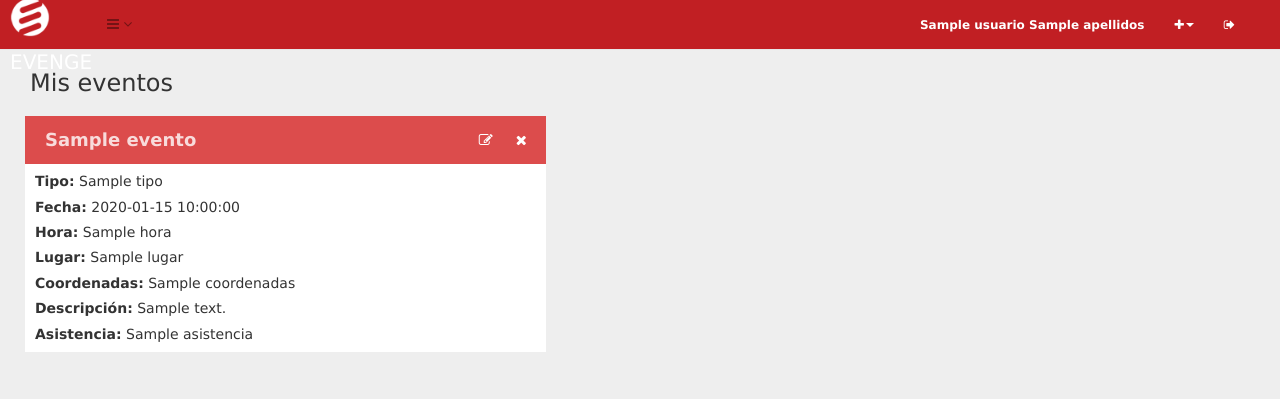
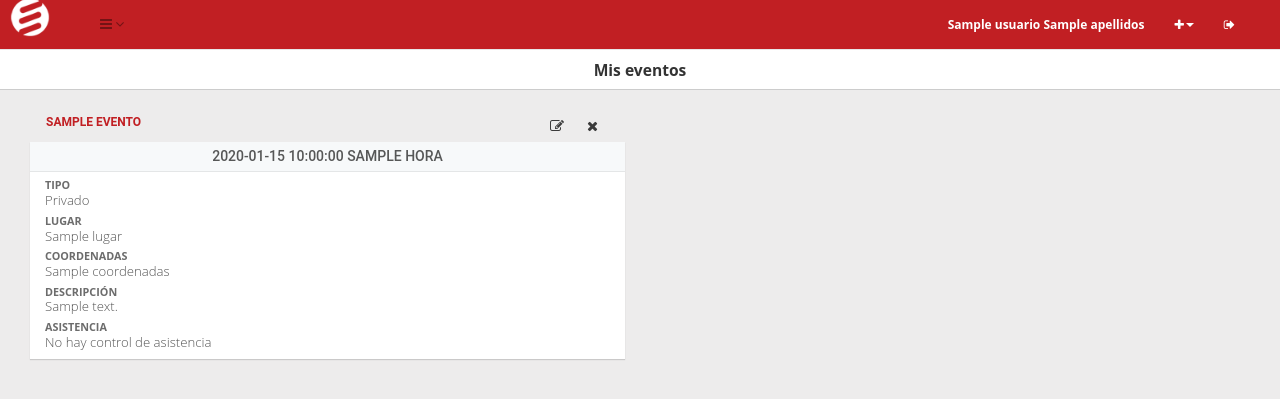
Before and after one commit to evenge/EVENGE, a Python web app: template templates/templateMyEvents.html in a window 1280 px wide. Shown: the top 399 px of the page. Run offline with Jinja, Linux system fonts and the light colour scheme; the template is opened without the code that fills it: most values are stand-ins (such as "Sample title", 1, 10 or a date in 2020); some libraries are stand-ins or nearby versions.

Commit message:
Commit grande con múltiples funcionalidades explicados en el pull

```diff
--- a/_dt/css/main.css
+++ b/_dt/css/main.css
@@ -21,8 +21,8 @@ GNU General Public License for more details.
   background: rgba(193, 31, 35, 0.62);
 }
 
-a {
-  color: #c11f23;
+a,
+button {
   -o-transition:.5s;
   -ms-transition:.5s;
   -moz-transition:.5s;
@@ -30,9 +30,20 @@ a {
   transition:.5s;
 }
 
+a {
+  color: #c11f23;
+}
+
 a:hover {
   color: #781316;
   text-decoration: none;
+}
+
+button:focus,
+button.active,
+a:focus {
+  border-color: none;
+  color: none;
 }
 
 html {
@@ -41,9 +52,9 @@ html {
 }
 
 body {
-  font-family: verdana;
+  font-family: "Open Sans", "Helvetica Neue", Helvetica, Arial, sans-serif;
   font-size: 12px;
-  background-color: #eee;
+  background-color: #edecec;
   margin-bottom: 50px;
   padding-top: 50px;
 }
@@ -479,42 +593,110 @@ form .btn-form:focus {
 /*************************************************/
 /****************** myEvents style ***************/
 /*************************************************/
-.evento-miseventos{
-  padding:0px;
-  margin:10px;
-  background:white;
+.title {
+  background: white;
+  padding: 0;
+  height: 40px;
+  background-color: white;
+  border-bottom: 1px solid #ccc;
+  text-align: center;
+  margin-bottom: 20px;
 }
-.evento-miseventos h5{
-  margin-left: 10px;
+
+.title h3 {
+  margin: 0;
+  padding: 0;
+  color: #333;
+  line-height: 40px;
+  font-size: 1.3em;
+  font-weight: bold;
 }
-.header-evento-miseventos{
-  background-color:rgba(206, 0, 0, 0.70);
-  padding:4px;
-  padding-left:20px;
+
+.evento-miseventos {
+  margin-bottom: 10px;
+  padding: 0;
+  background: white;
+  box-shadow: 0 1px 1px rgba(0,0,0,.15);
 }
-.header-evento-miseventos:hover{
-  background-color:rgb(207, 0, 0);
-  padding:4px;
-  padding-left:20px;
+
+.header-evento-miseventos {
+  font-family: roboto, Verdana;
+  /*background-color: #d3d3d3;*/
+  background: #edecec;
+  padding: 0;
 }
-.header-evento-miseventos .btn-group{
+
+.header-evento-miseventos:hover {
+  /*background-color: #cf0000;*/
+}
+
+.header-evento-miseventos h4,
+.header-evento-miseventos h4 > a {
+  padding: 0;
+  margin: 0;
+  text-align: left;
+  text-transform: uppercase;
+  vertical-align: middle;
+  font-weight: bold;
+  font-size: 1em;
+  color: #C11F23;
+}
+
+.header-evento-miseventos h4 {
+  padding: 6px 1px;
+}
+
+.evento-fh {
+  font-family: roboto, Verdana;
+  padding: 7px;
+  text-align: center;
+  text-transform: uppercase;
+  /*background: #f32c1e;*/
+  background: #f7f9fa;
+  border-bottom: 1px solid #e4e6e7;
+  color: rgba(0, 0, 0, 0.65);
+  font-weight: 400;
+}
+
+.evento-fh h5 {
+  padding: 0;
+  margin: 0;
+}
+
+.header-evento-miseventos .btn-group {
+  line-height: normal;
   float: right;
-  margin-top:-36px;
-  margin-right:3px;
 }
-.header-evento-miseventos .btn{
-  border:none;
-  background:none;
-  color:white;
+
+.header-evento-miseventos .btn {
+  border: none;
+  background: none;
+  color: #3b3b3b;
 }
-.header-evento-miseventos a{
-  color:rgba(255, 255, 255, 0.80);
-  }
-.header-evento-miseventos a:hover{
-  color:white;
+
+.header-evento-miseventos .btn:hover {
+  color: #4e4e4e;
 }
-h3{
-  margin-left:15px;
+
+.evento-info {
+  padding-bottom: 10px;
+}
+
+.evento-info h4 {
+  text-transform: uppercase;
+  font-size: 0.9em;
+  color: #6c6c6c;
+  font-weight: bold;
+  padding: 0;
+  margin: 7px 0 0 0;
+}
+
+.evento-info h6 {
+  font-size: 1.1em;
+  color: #555555;
+  font-weight: 100;
+  padding: 0;
+  margin: 2px 0 0 0;
 }
 /*************************************************/
 /****************** Event style ***************/
--- a/_oo/classes/organizacion-usuario.py
+++ b/_oo/classes/organizacionUsuario.py
@@ -1,6 +1,6 @@
 # Evenge - gestor de eventos (events management)
 # Copyright (C) 2014 - desarrollo.evenge@gmail.com
-# Carlos Campos Fuentes | Francisco Javier Expósito Cruz | Iván Ortega Alba | Victor Coronas Lara
+# Carlos Campos Fuentes | Francisco Javier Exposito Cruz | Ivan Ortega Alba | Victor Coronas Lara
 #
 # This program is free software: you can redistribute it and/or modify
 # it under the terms of the GNU General Public License as published by
@@ -15,6 +15,6 @@
 from google.appengine.ext import ndb
 
 
-class EventoPonente(ndb.Model):
+class OrganizacionUsuario(ndb.Model):
 	idOrganizacion = ndb.StringProperty()
 	idUsuario = ndb.StringProperty()
--- a/templates/templateMyEvents.html
+++ b/templates/templateMyEvents.html
@@ -22,25 +22,50 @@ GNU General Public License for more details.
 {# contenido central de la página #}
 {% block content %}
 <div class="row">
+  <div class="col-sm-12 title">
+    <h3>Mis eventos</h3>
+  </div>
   <div class="col-md-12">
-  <h3> Mis eventos </h3>
     {% for n in eventos %}
-    <div class="col-sm-5 evento-miseventos">
-      <header class="header-evento-miseventos">
-        <a href="/eventos?id={{n.key.id()}}"><h4><strong> {{n.nombre}} </strong></h4></a>
+    <div class="col-md-6 evento-content">
+      <header class="header-evento-miseventos col-sm-12">
+        <div class="col-xs-8">
+          <h4><a href="/eventos?id={{n.key.id()}}">{{n.nombre}}</a></h4>
+        </div>
+        <div class="col-xs-4">
           <div class="btn-group" role="group" aria-label="...">
             <button class="btn btn-default button-modify"><i class="fa fa-pencil-square-o"></i></button>
             <button class="btn btn-default button-delete"><i class="fa fa-times"></i></button>
           </div>
+        </div>
       </header>
-      <h5><strong>Tipo:</strong> {{n.tipo}}</h5>
+      <div class="col-md-12 evento-miseventos">
+        <div class="col-md-12 evento-fh">
+          <h5>{{n.fecha}} {{n.hora}}</h5>
+        </div>
+        <div class="col-md-12 evento-info">
+          <h4>Tipo</h4>
+          <h6>
+            {% if n.tipo == 1 %}
+            Público
+            {% else %}
+            Privado
+            {% endif %}
+          </h6>
           <!-- <h5><strong>Organizador:</strong> {{n.idCreador}}</h5> -->
-      <h5><strong>Fecha:</strong> {{n.fecha}}</h5>
-      <h5><strong>Hora:</strong> {{n.hora}}</h5>
-      <h5><strong>Lugar:</strong> {{n.lugar}}</h5>
-      <h5><strong>Coordenadas:</strong> {{n.coordenadas}}</h5>
-      <h5><strong>Descripción:</strong> {{n.descripcion}}</h5>
-      <h5><strong>Asistencia:</strong> {{n.asistencia}}</h5>
+          <h4>Lugar</h4><h6>{{n.lugar}}</h6>
+          <h4>Coordenadas</h4><h6>{{n.coordenadas}}</h6>
+          <h4>Descripción</h4><h6>{{n.descripcion}}</h6>
+          <h4>Asistencia</h4>
+          <h6>
+            {% if n.asistencia == True %}
+            Control de asistencia requerido
+            {% else %}
+            No hay control de asistencia
+            {% endif %}
+          </h6>
+        </div>
+      </div>
     </div>
     {% endfor  %}
   </div>
```
Also changed, not shown: other parts of _dt/css/main.css (+123 -20 lines), _dt/js/newevent.js (+12 -0 lines), _dt/js/user.js (added, +28 -0 lines), _oo/classes/organizacion.py (+3 -39 lines), _oo/model/controladorOrganizacion.py (added, +49 -0 lines), index.py (+57 -11 lines), templates/templateEvents.html (+32 -10 lines), templates/templateNewEvent.html (+23 -2 lines), templates/templateUser.html (+58 -28 lines). Lines whose indentation alone changed are shown as unchanged.
